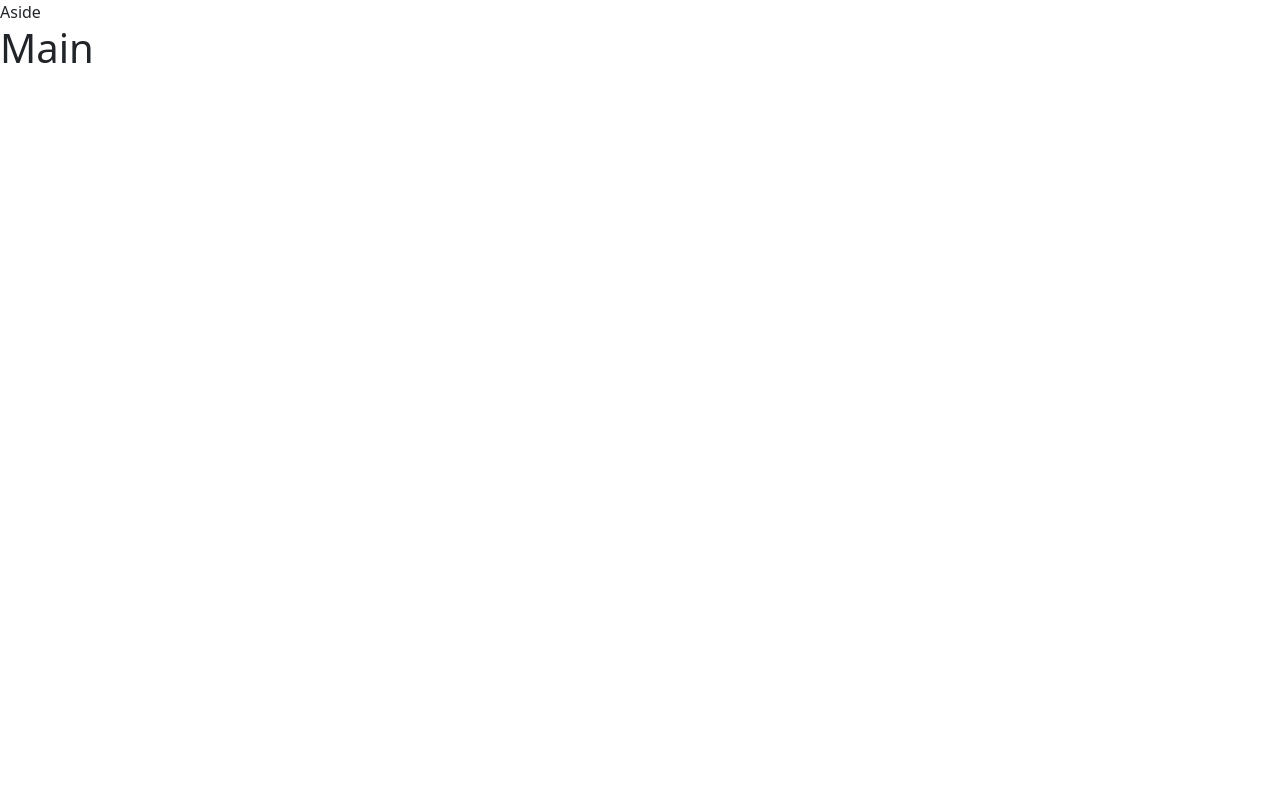
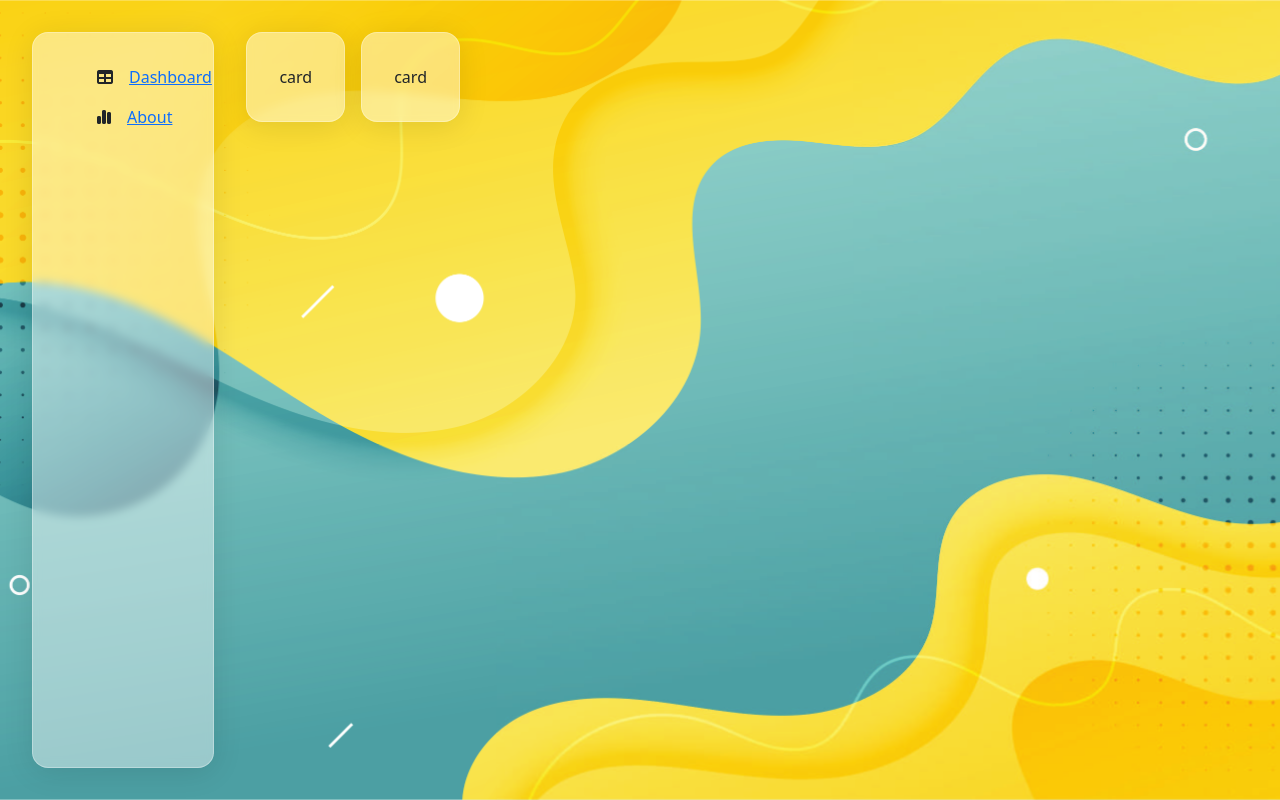
Before and after one commit to federicaarosio/vue-dashboard, a Vue app: page / in a window 1280 px wide. Built offline with nearby package versions, Linux system fonts and the light colour scheme.

Commit message:
working on layout

```diff
--- a/index.html
+++ b/index.html
@@ -4,6 +4,7 @@
     <meta charset="UTF-8" />
     <link rel="icon" type="image/svg+xml" href="/vite.svg" />
     <meta name="viewport" content="width=device-width, initial-scale=1.0" />
+    <link rel="stylesheet" href="https://cdnjs.cloudflare.com/ajax/libs/font-awesome/6.5.1/css/all.min.css">
     <title>Dashboard</title>
   </head>
   <body>
--- a/src/App.vue
+++ b/src/App.vue
@@ -1,17 +1,21 @@
 <template>
+  <div id="content-wrapper">
     <AppAside/>
     <main>
-      <h1>
-        Main
-      </h1>
+      <AppCard />
+      <AppCard />
     </main>
+  </div>
 </template>
 
 <script>
 import AppAside from './components/AppAside.vue';
+import AppCard from './components/AppCard.vue';
+
 export default {
   components: {
     AppAside,
+    AppCard,
   },
 }
 </script>
--- a/src/components/AppAside.vue
+++ b/src/components/AppAside.vue
@@ -1,14 +1,62 @@
 <template>
     <aside>
-        Aside
+        <ul v-for="link in navLinks" class="">
+            <li>
+                <i :class="link.icon"></i>
+                <a :href="link.url">
+                    {{ link.content }}
+                </a>
+            </li>
+        </ul>
     </aside>
 </template>
 
 <script>
 export default {
+    data() {
+        return {
+            navLinks: [
+                {
+                    content: 'Dashboard',
+                    icon: 'fa-solid fa-table',
+                    url: '#',
+                    // children: [
+                    //     {
+                    //         content: 'Home-1',
+                    //         url: '#',
+                    //     },
+                    //     {
+                    //         content: 'Home-2',
+                    //         url: '#',
+                    //     },
+                    // ]
+                },
+                {
+                    content: 'About',
+                    icon: 'fa-solid fa-chart-simple',
+                    url: '#',
+                    // children: [
+                    //     {
+                    //         content: 'Home-1',
+                    //         url: '#',
+                    //     },
+                    //     {
+                    //         content: 'Home-2',
+                    //         url: '#',
+                    //     },
+                    // ]
+                },
+            ],
+        }
+    },
 }
 </script>
 
-<style lang="">
-
+<style lang="scss" scoped>
+@use "../styles/partials/variables" as *;
+@use "../styles/partials/mixins" as *;
+    li {
+        @include flex(row, start, center);
+        gap: 1rem;
+    }
 </style>
--- /dev/null
+++ b/src/components/AppCard.vue
@@ -0,0 +1,22 @@
+<template>
+    <div id="card-wrapper">
+        card
+    </div>
+</template>
+<script>
+export default {
+
+}
+</script>
+<style lang="scss" scoped>
+    #card-wrapper {
+        /* From https://css.glass */
+        background: rgba(255, 255, 255, 0.441);
+        border-radius: 16px;
+        box-shadow: 0 4px 30px rgba(0, 0, 0, 0.1);
+        backdrop-filter: blur(5px);
+        -webkit-backdrop-filter: blur(5px);
+        border: 1px solid rgba(255, 255, 255, 0.31);
+        padding: 2rem
+    }
+</style>
--- a/src/styles/general.scss
+++ b/src/styles/general.scss
@@ -1,5 +1,41 @@
+@use "./partials/variables" as *;
+@use "./partials/mixins" as *;
+
 * {
-    box-sizing: border-box;
-    margin: 0;
-    padding: 0;
+    @include reset;
 }
+
+#content-wrapper {
+    @include flex(row, start, start);
+    gap: 2rem;
+
+    padding: 2rem;
+    background-image: url(../assets/images/bg.svg);
+    // credits: https://www.freepik.com/free-vector/abstract-fluid-gradient-banner-with-dynamic-motion-trendy-design_38125521.htm#fromView=search&page=1&position=50&uuid=a4ce5c3d-3795-462e-a23f-b3523a1e031a
+    background-position: center;
+    background-size: cover;
+}
+
+aside {
+    height: calc(100vh - 4rem);
+    width: 15%;
+    /* From https://css.glass */
+    background: rgba(255, 255, 255, 0.441);
+    border-radius: 16px;
+    box-shadow: 0 4px 30px rgba(0, 0, 0, 0.1);
+    backdrop-filter: blur(5px);
+    -webkit-backdrop-filter: blur(5px);
+    border: 1px solid rgba(255, 255, 255, 0.31);
+    padding: $medium-padding;
+}
+
+main {
+    height: calc(100vh - 4rem);
+    width: calc(100vw - 15%);
+    @include flex(row, start, start);
+    gap: 1rem;
+}
+
+ul {
+    list-style: none;
+}
--- a/src/styles/partials/_mixins.scss
+++ b/src/styles/partials/_mixins.scss
@@ -0,0 +1,12 @@
+@mixin reset {
+    box-sizing: border-box;
+    margin: 0;
+    padding: 0;
+}
+
+@mixin flex ($direction, $justify, $align){
+    display: flex;
+    flex-direction: $direction;
+    justify-content: $justify;
+    align-items: $align;
+}
--- a/src/styles/partials/_variables.scss
+++ b/src/styles/partials/_variables.scss
@@ -0,0 +1,2 @@
+// Paddings and Margins
+$medium-padding: 2rem;
```
Also changed, not shown: src/assets/images/bg.svg (added).
